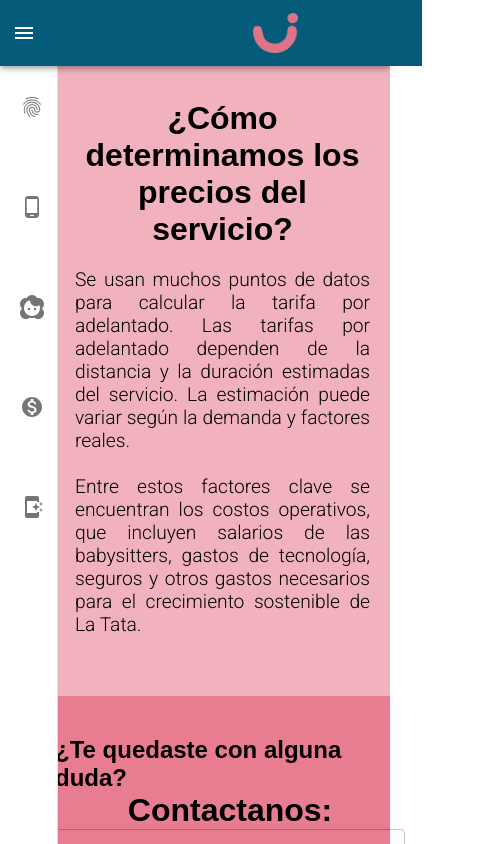
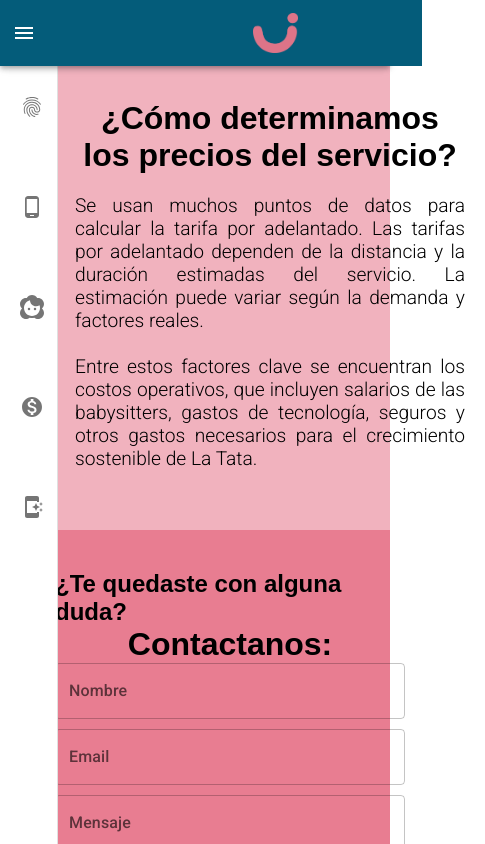
Before and after one commit to NoeCarranza/LaTata, a React (Create React App) app: page /tarifas in a window 390 px wide. Shown: the top 844 px of the page, 485 px wide, since content can reach past the window. Built offline with nearby package versions, Linux system fonts and the light colour scheme; a web font is replaced by a local one.

Commit message:
responsive

```diff
--- a/src/pages/precios/precios.css
+++ b/src/pages/precios/precios.css
@@ -1,7 +1,8 @@
-
+.precios{
+    background-color: rgba(232, 125, 145, 0.59);
+}
 
 .container_precios{
-    background-color: rgba(232, 125, 145, 0.59);
     padding: 100px 0 60px 80px;
     display: flex;
     flex-direction: column;
@@ -28,5 +29,9 @@
 }
 
 @media screen and (max-width: 667px){
-
+    .container_precios{
+        width: 100%;
+        max-width: 550px;
+        align-items: center;
+    }
 }
```
